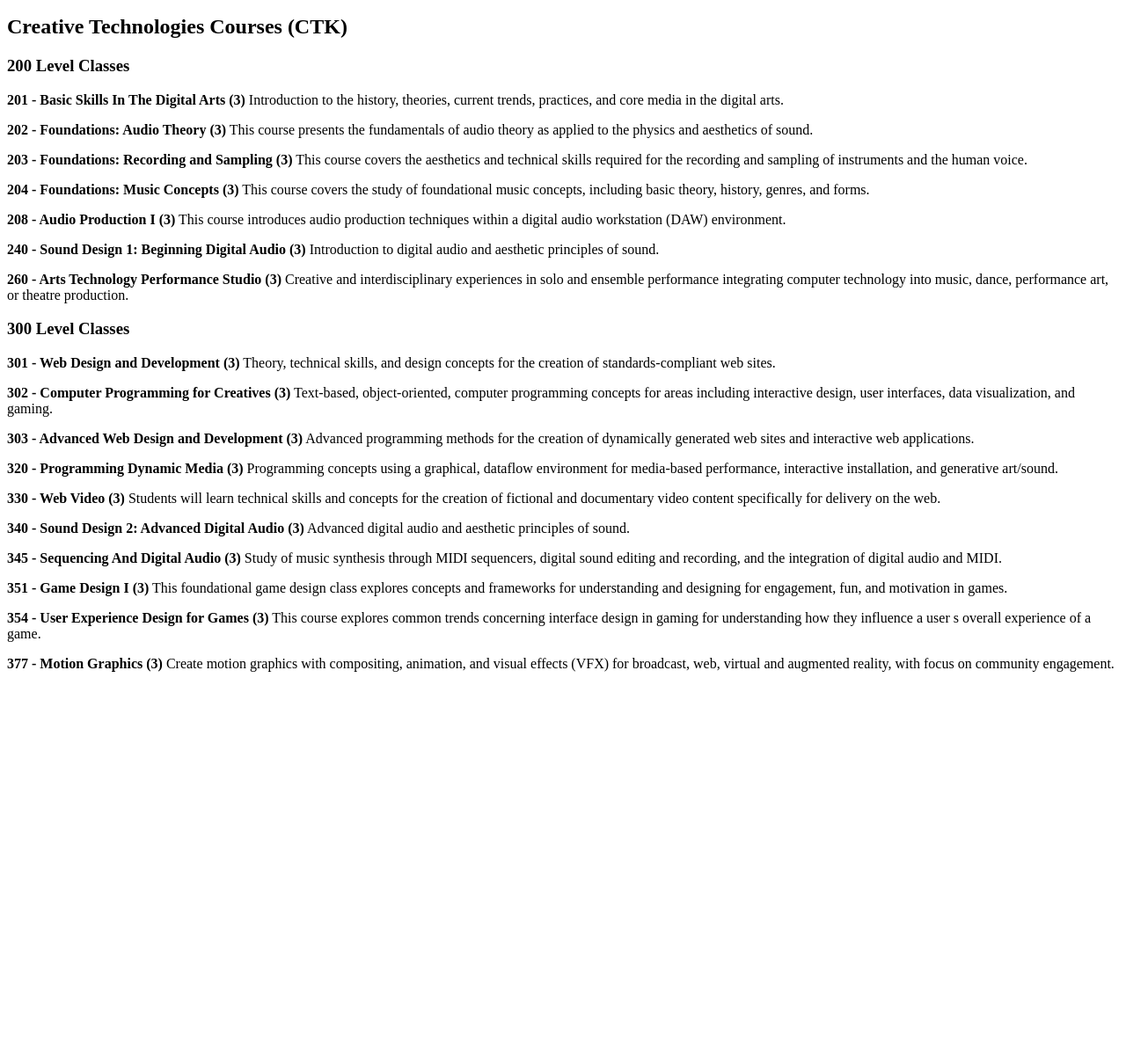
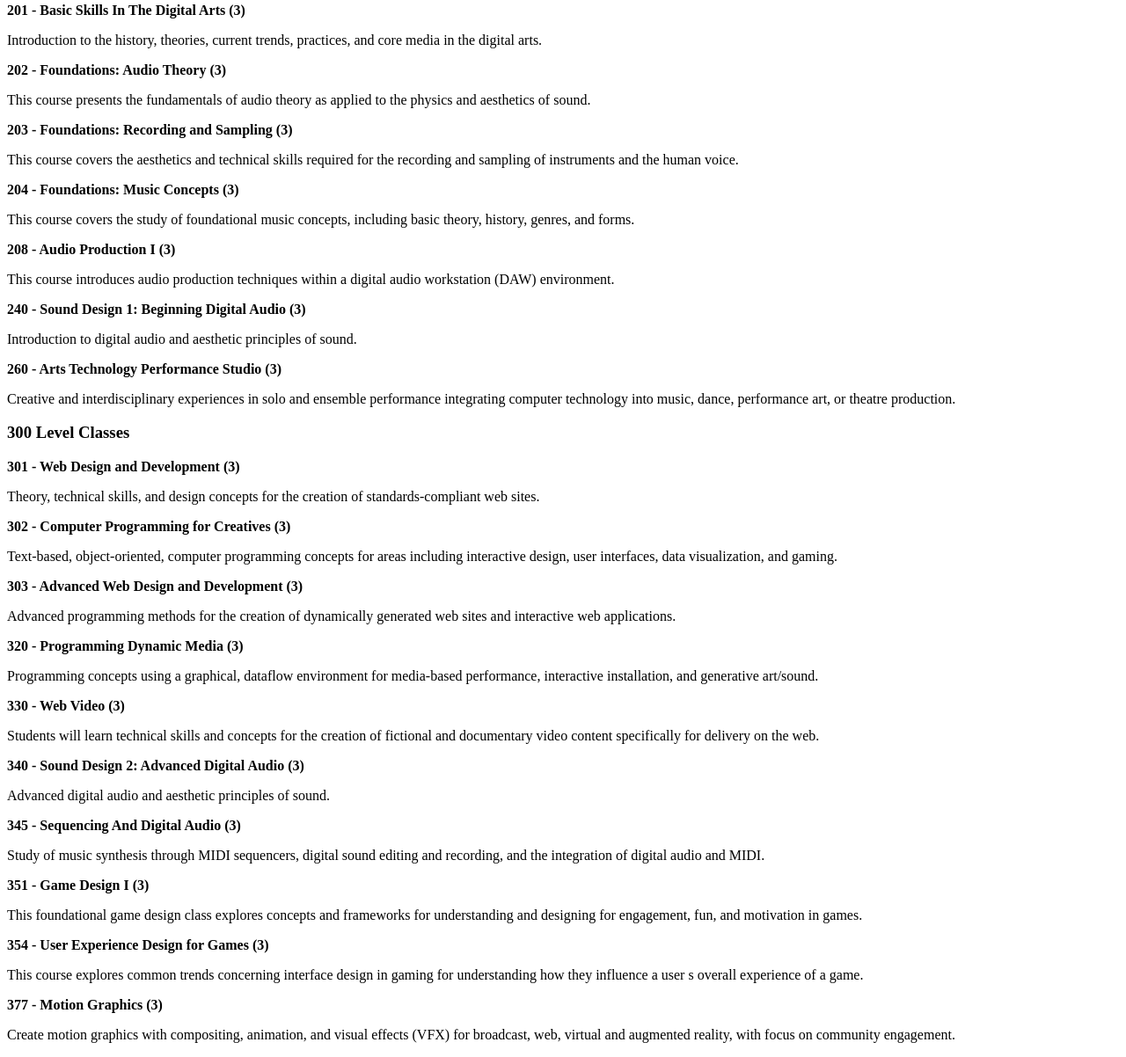
Before and after one commit to Mbordjo/CTK301, a plain HTML site: page assignment1.html in a window 1280 px wide. Shown: the part 960-2162 px from the top of the page at 88% size. Before the commit the page ends 1740 px from the top, so only its background shows below. Drawn offline with Linux system fonts and the light colour scheme.

Commit message:
Add files via upload

```diff
--- a/assignment1.html
+++ b/assignment1.html
@@ -1,5 +1,5 @@
 <!--INSTRUCTIONS...Add structural elements of HTML5 page (Doctype, html>, head>, body>)Format the content witht headers, paragraphs, unordered lists, bold text and italics. all content inside of a HTML tag-->
-<!--Code edited by Aiden Bordjoski || Completed on 1/25/2024-->
+<!--Code edited by Aiden Bordjoski || Completed on 1/25/2024 || Revised on 1/29/2024-->
 <!doctype html>
 <html lang="en">
     <head>
@@ -39,21 +39,18 @@
     <p>
     <b>Audio and Music Production Sequence</b>
     </p>
-    <br>
     <p>
         The Audio and Music Production sequence provides concentrated study in sound recording, audio production, sound design, music composition, theory, and business and entrepreneurship practices, along with a host of elective experiences across a range of creative/technical fields including video, sound, electronic music, music production, gaming, motion graphics, interactivity, AR/VR, UI/UX, mobile, web, and computer programming concepts.
     </p>
     <p>
     <b>Sequence in Game Design</b>
     </p>
-    <br>
     <p>
         The Game Design sequence provides concentrated study in game design and production, along with a host of elective experiences across a range of creative/technical fields including video, electronic music, music production, motion graphics, interactivity, AR/VR/XR, UI/UX, mobile, web, and computer programming concepts.
     </p>
     <p>
     <b>Sequence in Interdisciplinary Technologies</b>
     </p>
-    <br>
     <p>
         The Interdisciplinary Technologies sequence provides concentrated study in mobile, web and computer programming concepts, UI/UX, motion graphics, and interactivity along with a host of elective experiences across a range of creative/technical fields including sound, electronic music, music production, AR/VR/XR, and game design.
     </p>
@@ -61,88 +58,105 @@
     <h3>200 Level Classes</h3>
     <p>
     <b>201 - Basic Skills In The Digital Arts (3)</b>
-
+    </p>
+    <p>
         Introduction to the history, theories, current trends, practices, and core media in the digital arts.
     </p>
     <p>
     <b>202 - Foundations: Audio Theory (3)</b>
-
+    </p>
+    <p>
         This course presents the fundamentals of audio theory as applied to the physics and aesthetics of sound.
     </p>
     <p>
     <b>203 - Foundations: Recording and Sampling (3)</b>
-
+    </p>
+    <p>
         This course covers the aesthetics and technical skills required for the recording and sampling of instruments and the human voice.
     </p>
     <p>
     <b>204 - Foundations: Music Concepts (3)</b>
-
+    </p>
+    <p>
         This course covers the study of foundational music concepts, including basic theory, history, genres, and forms.
     </p>
     <p>
     <b>208 - Audio Production I (3)</b>
-
+    </p>
+    <p>
         This course introduces audio production techniques within a digital audio workstation (DAW) environment.
     </p>
     <p>
     <b>240 - Sound Design 1: Beginning Digital Audio (3)</b>
-
+    </p>
+    <p>
         Introduction to digital audio and aesthetic principles of sound.
     </p>
     <p>
     <b>260 - Arts Technology Performance Studio (3)</b>
-
+    </p>
+    <p>
         Creative and interdisciplinary experiences in solo and ensemble performance integrating computer technology into music, dance, performance art, or theatre production.
     </p>
     <h3>300 Level Classes</h3>
     <p>
     <b>301 - Web Design and Development (3)</b>
-
+    </p>
+    <p>
         Theory, technical skills, and design concepts for the creation of standards-compliant web sites.
     </p>
     <p>
     <b>302 - Computer Programming for Creatives (3)</b>
-
+    </p>
+    <p>
         Text-based, object-oriented, computer programming concepts for areas including interactive design, user interfaces, data visualization, and gaming.
     </p>
     <p>
     <b>303 - Advanced Web Design and Development (3)</b>
-
+    </p>
+    <p>
         Advanced programming methods for the creation of dynamically generated web sites and interactive web applications.
     </p>
     <p>
     <b>320 - Programming Dynamic Media (3)</b>
-
+    </p>
+    <p>
         Programming concepts using a graphical, dataflow environment for media-based performance, interactive installation, and generative art/sound.
     </p>
     <p>
     <b>330 - Web Video (3)</b>
-
+    </p>
+    <p>
         Students will learn technical skills and concepts for the creation of fictional and documentary video content specifically for delivery on the web.
     </p>
     <p>
     <b>340 - Sound Design 2: Advanced Digital Audio (3)</b>
-
+    </p>
+    <p>
         Advanced digital audio and aesthetic principles of sound.
     </p>
     <p>
     <b>345 - Sequencing And Digital Audio (3)</b>
-
+    </p>
+    <p>
         Study of music synthesis through MIDI sequencers, digital sound editing and recording, and the integration of digital audio and MIDI.
     </p>
     <p>
     <b>351 - Game Design I (3)</b>
-
+    </p>
+    <p>
         This foundational game design class explores concepts and frameworks for understanding and designing for engagement, fun, and motivation in games.
     </p>
     <p>
     <b>354 - User Experience Design for Games (3)</b>
-
+    </p>
+    <p>
         This course explores common trends concerning interface design in gaming for understanding how they influence a user s overall experience of a game.
     </p>
     <p>
     <b>377 - Motion Graphics (3)</b>
-
+    </p>
+    <p>
         Create motion graphics with compositing, animation, and visual effects (VFX) for broadcast, web, virtual and augmented reality, with focus on community engagement.
     </p>
     </body>
```
